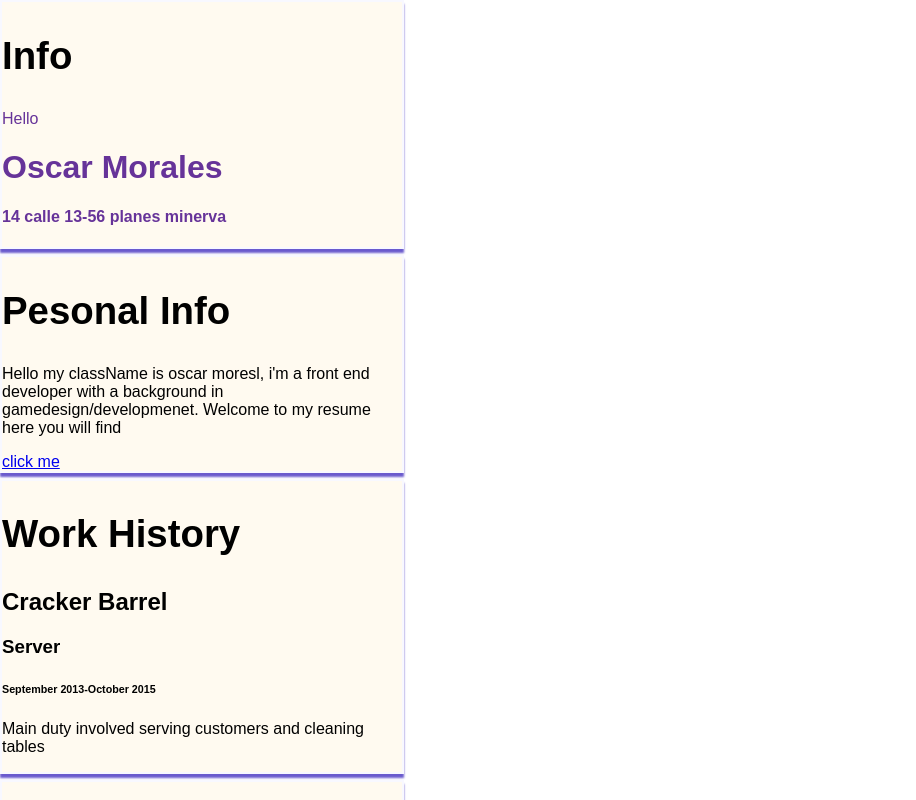
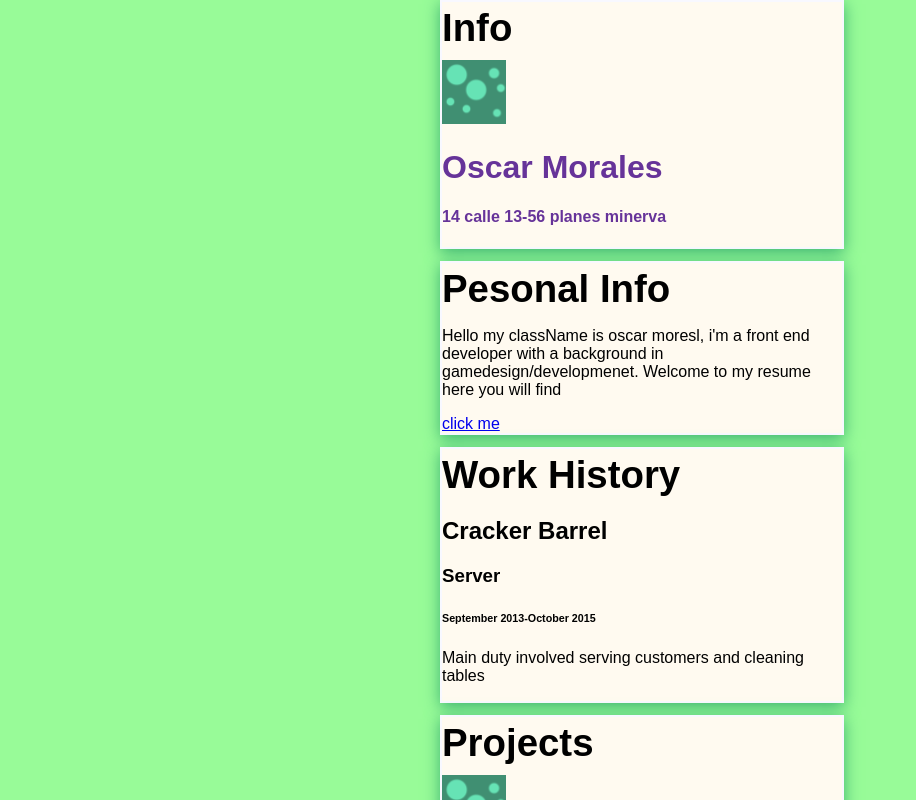
Before and after one commit to Vidsneezes/InteractiveResume, a React (Create React App) app: page / in a window 1280 px wide. Shown: the top 800 px of the page, without its empty margins (0-916 px from the left). Built offline with nearby package versions, Linux system fonts and the light colour scheme.

Commit message:
aauto center page, added image prop to info, modified colors in page css

```diff
--- a/src/App.css
+++ b/src/App.css
@@ -1,5 +1,4 @@
 .App {
-    float: left;
-    margin: 0px;
-
+    width: 400px;
+    margin: 0px auto;
 }
--- a/src/App.js
+++ b/src/App.js
@@ -15,7 +15,7 @@ class App extends Component {
     return (
       <div className="App">
         <Page title="Info">
-          <Info />
+          <Info image={Dicon} />
         </Page>
         <Page title="Pesonal Info">
           <PersonalInfo />
--- a/src/components/info/Info.jsx
+++ b/src/components/info/Info.jsx
@@ -5,7 +5,7 @@ class Info extends Component {
   render() {
     return (
       <div className="info">
-        <div className="info-image"><span>Hello</span></div>
+        <div className="info-image"> <img src={this.props.image} alt={this.props.alt} /></div>
         <div>
             <h1> Oscar Morales </h1>
             <h4> 14 calle 13-56 planes minerva </h4>
--- a/src/components/page/Page.css
+++ b/src/components/page/Page.css
@@ -2,10 +2,16 @@
     background: floralwhite;
     width: 400px;
     border: 2px solid ghostwhite;
-    margin: 0px 0px 6px;
-    box-shadow: 0px 4px 2px slateblue;
+    margin: 0px 0px 12px;
+    box-shadow: 0px 4px 15px mediumseagreen;
 }
 
 .page-intro {
+    margin: 0px;
+    padding: 0px;
     font-size: 1.6em;
 }
+
+.page-intro h2 {
+    margin: 4px 0px 10px;
+}
--- a/src/index.css
+++ b/src/index.css
@@ -2,4 +2,5 @@ body {
   margin: 0;
   padding: 0;
   font-family: sans-serif;
+  background: palegreen;
 }
```
